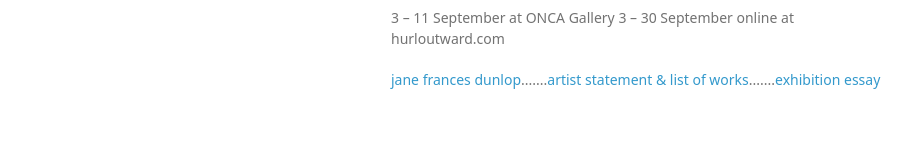
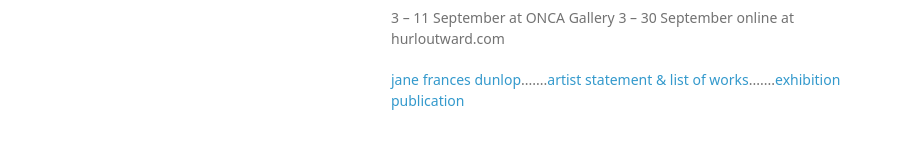
Before and after one commit to janefrancesdunlop/janefrancesdunlop.github.io, a plain HTML site: page index.html in a window 1280 px wide. Shown: the part 134-278 px from the top of the page, without its empty margins (179-1090 px from the left). Drawn offline with Linux system fonts and the light colour scheme; a web font is replaced by a local one.

Commit message:
Update index.html

```diff
--- a/index.html
+++ b/index.html
@@ -26,7 +26,7 @@
 <p>3 – 11 September at ONCA Gallery
 3 – 30 September online at hurloutward.com</p>
 
-<p><a href="janefrancesdunlop.com">jane frances dunlop</a>.......<a href="http://files.cargocollective.com/611128/HURL-OUTWARD-AT-A-CERTAIN-PACE.pdf">artist statement &amp; list of works</a>.......<a href="essay.html">exhibition essay</a></p>
+<p><a href="janefrancesdunlop.com">jane frances dunlop</a>.......<a href="http://files.cargocollective.com/611128/HURL-OUTWARD-AT-A-CERTAIN-PACE.pdf">artist statement &amp; list of works</a>.......<a href="essay.html">exhibition publication</a></p>
       </section>
     </div>
     <script src="javascripts/scale.fix.js"></script>
```
